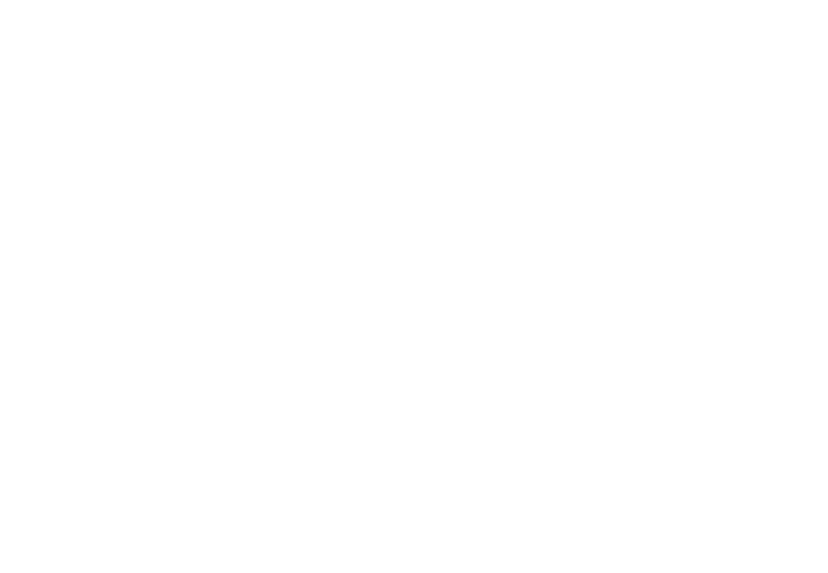
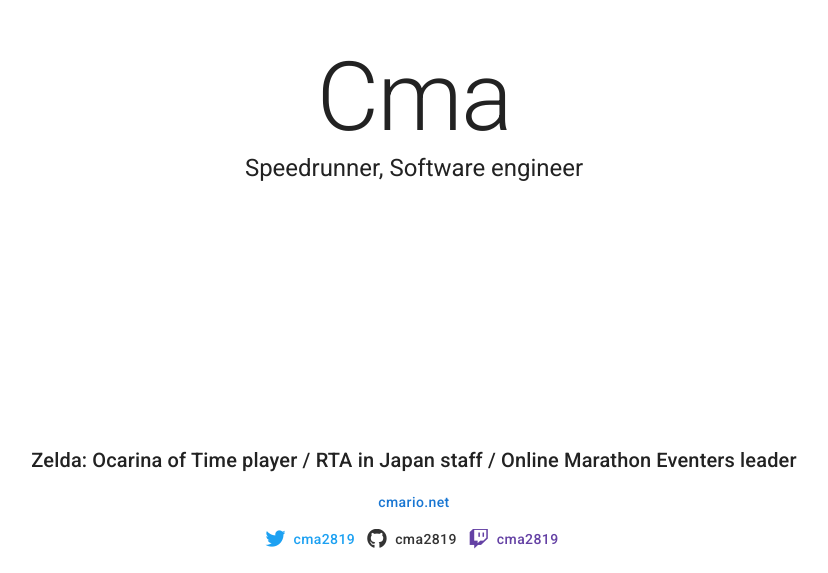
Before and after one commit to cma2819/cma2819.github.io, a Next.js app: page /card in a window 1280 px wide. Before the commit this address had no page. Shown: the part 227-800 px from the top of the page, without its empty margins (226-1054 px from the left). Built offline with nearby package versions, Linux system fonts and the light colour scheme.

Commit message:
make card page

```diff
--- /dev/null
+++ b/src/components/Card/CmarioButton.tsx
@@ -0,0 +1,12 @@
+import { Button } from '@mui/material';
+
+export const CmarioButton = () => {
+  return (
+    <Button
+      href='/'
+      sx={{
+        textTransform: 'none'
+      }}
+    >cmario.net</Button>
+  );
+};
--- /dev/null
+++ b/src/components/Card/Profile.tsx
@@ -0,0 +1,23 @@
+import { Typography } from '@mui/material';
+import { Box, styled } from '@mui/system';
+import React from 'react';
+
+const ProfileBox = styled(Box)(({ theme }) => ({
+  padding: theme.spacing(1),
+}));
+
+const ProfileTypography = styled(Typography)(() => ({
+  textAlign: 'center',
+}));
+
+export const Profile = () => {
+  return (
+    <ProfileBox>
+      <ProfileTypography variant="h6">
+          Zelda: Ocarina of Time player /
+          RTA in Japan staff /
+          Online Marathon Eventers leader
+      </ProfileTypography>
+    </ProfileBox>
+  );
+};
--- /dev/null
+++ b/src/components/CardLayout.tsx
@@ -0,0 +1,34 @@
+import React, { ReactNode } from 'react';
+import { Container, Divider, ThemeProvider } from '@mui/material';
+import Head from 'next/head';
+import { theme } from '../theme';
+import '@fortawesome/fontawesome-free/css/all.css';
+
+type Props = {
+  title?: string;
+  children?: ReactNode;
+};
+
+export const CardLayout = ({ title, children }: Props) => {
+  return (
+    <ThemeProvider theme={theme}>
+      <Head>
+        <title>{ title && `${title} - `}cmario.net</title>
+        <meta name="description" content="cmario.net" />
+        <link rel="icon" href="/favicon.ico" />
+      </Head>
+
+      <Container>
+        <main>
+          { children }
+        </main>
+
+        <style global jsx>{`
+          body {
+            margin: 0
+          }
+        `}</style>
+      </Container>
+    </ThemeProvider>
+  );
+};
--- a/src/components/Socials/GithubButton.tsx
+++ b/src/components/Socials/GithubButton.tsx
@@ -4,9 +4,10 @@ import React from 'react';
 
 type Props = {
   username: string;
+  showUsername?: boolean;
 };
 
-export const GithubButton = ({ username }: Props) => {
+export const GithubButton = ({ username, showUsername }: Props) => {
   return (
     <Button
       color="github"
@@ -14,8 +15,11 @@ export const GithubButton = ({ username }: Props) => {
       startIcon={<Icon baseClassName="fab" className="fa-github" />}
       href={`https://github.com/${username}`}
       target="_blank"
+      sx={{
+        textTransform: 'none',
+      }}
     >
-      GitHub
+      { showUsername ? username : 'GitHub' }
     </Button>
   );
 };
--- a/src/components/Socials/TwitchButton.tsx
+++ b/src/components/Socials/TwitchButton.tsx
@@ -3,9 +3,10 @@ import React from 'react';
 
 type Props = {
   username: string;
+  showUsername?: boolean;
 };
 
-export const TwitchButton = ({ username }: Props) => {
+export const TwitchButton = ({ username, showUsername }: Props) => {
   return (
     <Button
       color="twitch"
@@ -13,8 +14,11 @@ export const TwitchButton = ({ username }: Props) => {
       startIcon={<Icon baseClassName="fab" className="fa-twitch" />}
       href={`https://twitch.com/${username}`}
       target="_blank"
+      sx={{
+        textTransform: 'none',
+      }}
     >
-      Twitch
+      { showUsername ? username : 'Twitch' }
     </Button>
   );
 };
--- a/src/components/Socials/TwitterButton.tsx
+++ b/src/components/Socials/TwitterButton.tsx
@@ -3,9 +3,10 @@ import React from 'react';
 
 type Props = {
   username: string;
+  showUsername?: boolean;
 };
 
-export const TwitterButton = ({ username }: Props) => {
+export const TwitterButton = ({ username, showUsername }: Props) => {
   return (
     <Button
       color="twitter"
@@ -13,8 +14,11 @@ export const TwitterButton = ({ username }: Props) => {
       startIcon={<Icon baseClassName="fab" className="fa-twitter" />}
       href={`https://twitter.com/${username}`}
       target="_blank"
+      sx={{
+        textTransform: 'none',
+      }}
     >
-      Twitter
+      { showUsername ? username : 'Twitter' }
     </Button>
   );
 };
--- /dev/null
+++ b/src/pages/card.tsx
@@ -0,0 +1,65 @@
+import { Button, Grid, Stack } from '@mui/material';
+import { NextPage } from 'next';
+import { TwitterButton } from '../components/Socials/TwitterButton';
+import { GithubButton } from '../components/Socials/GithubButton';
+import { TwitchButton } from '../components/Socials/TwitchButton';
+import { MainHeader } from '../components/MainHeader';
+import { CardLayout } from '../components/CardLayout';
+import { Profile } from '../components/Card/Profile';
+import { CmarioButton } from '../components/Card/CmarioButton';
+
+const Home: NextPage = () => {
+  return (
+    <CardLayout>
+      <Grid container direction='column' sx={{
+        height: '100vh',
+        padding: 2,
+      }}>
+        <Grid item xs>
+          <Grid
+            container
+            display='flex'
+            direction='column'
+            justifyContent='space-around'
+            alignItems='center'
+            sx={{
+              height: '100%'
+            }}
+          >
+            <Grid item>
+              <MainHeader variant="h1">Cma</MainHeader>
+              <MainHeader variant="h5">Speedrunner, Software engineer</MainHeader>
+            </Grid>
+
+          </Grid>
+        </Grid>
+
+        <Grid item>
+          <Grid
+            container
+            direction='column'
+            justifyContent="center"
+            alignItems='center'
+          >
+            <Grid item>
+              <Profile />
+            </Grid>
+            <Grid item>
+              <CmarioButton />
+            </Grid>
+            <Grid item>
+              <Stack direction='row'>
+                <TwitterButton username="cma2819" showUsername />
+                <GithubButton username="cma2819" showUsername />
+                <TwitchButton username="cma2819" showUsername />
+              </Stack>
+            </Grid>
+          </Grid>
+        </Grid>
+      </Grid>
+
+    </CardLayout>
+  );
+};
+
+export default Home;
--- /dev/null
+++ b/src/styles/card.css
@@ -0,0 +1,3 @@
+body {
+    margin: 0;
+}
--- a/src/styles/globals.css
+++ b/src/styles/globals.css
@@ -3,4 +3,5 @@
 html,
 body {
   font-family: Roboto, sans-serif;
+  color: #222222;
 }
```
